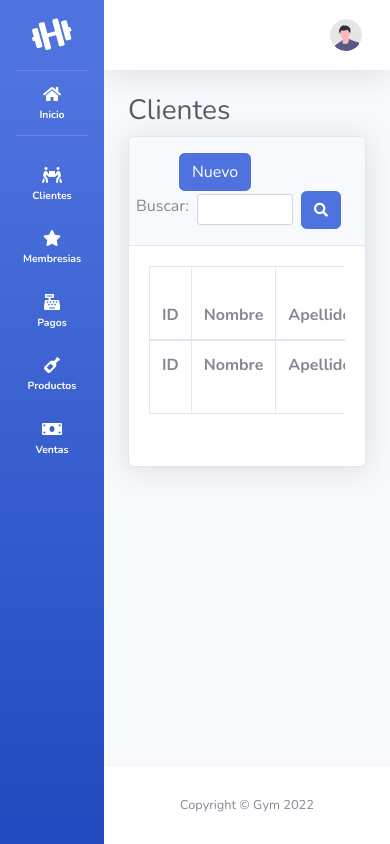
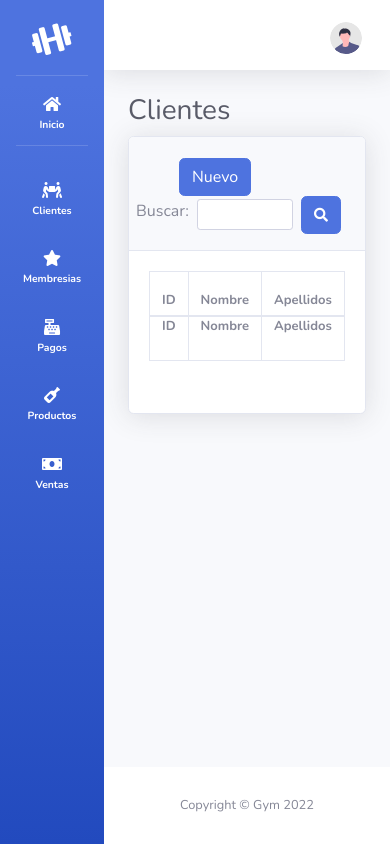
Before and after one commit to SergioArceDS/gimnasio, a PHP site: page /curso/clientes in a window 390 px wide. Run offline with PHP 8.4, Linux system fonts and the light colour scheme; the visitor is signed in with stand-in values (Sample User, id 1); data that the repository does not hold is empty; some libraries are stand-ins or nearby versions.

Commit message:
Mejora en el responsive

```diff
--- /dev/null
+++ b/css/clientes.css
@@ -0,0 +1,20 @@
+@media (max-width: 1400px) {
+
+    .card-body{
+      font-size: 13px;
+    }
+
+    a{
+        margin-top: 5px;
+    }
+
+    .btn-circle{
+        height: 2rem !important;
+        width: 2rem !important;
+    }
+
+    .table td, .table th{
+        padding-top: 0 !important;
+        padding-bottom: 4px !important;
+    }
+}
--- a/views/clientes/index.php
+++ b/views/clientes/index.php
@@ -10,6 +10,7 @@
     <meta name="author" content="">
    <link rel="stylesheet" href="<?php echo constant('URL'); ?>css/registro.css">
    <link rel="stylesheet" href="<?php echo constant('URL'); ?>css/paginacion.css">
+   <link rel="stylesheet" href="<?php echo constant('URL'); ?>css/clientes.css">
 
     <title>GYM</title>
 
--- a/views/productos/index.php
+++ b/views/productos/index.php
@@ -17,7 +17,7 @@
         href="https://fonts.googleapis.com/css?family=Nunito:200,200i,300,300i,400,400i,600,600i,700,700i,800,800i,900,900i"
         rel="stylesheet">
 
-
+    <link rel="stylesheet" href="<?php echo constant('URL'); ?>css/productos.css">
     <link href="<?php echo constant('URL'); ?>css/sb-admin-2.min.css" rel="stylesheet">
 
 
```
Also changed, not shown: css/pagos.css (+21 -0 lines), css/productos.css (added, +16 -0 lines), css/sb-admin-2.css.
